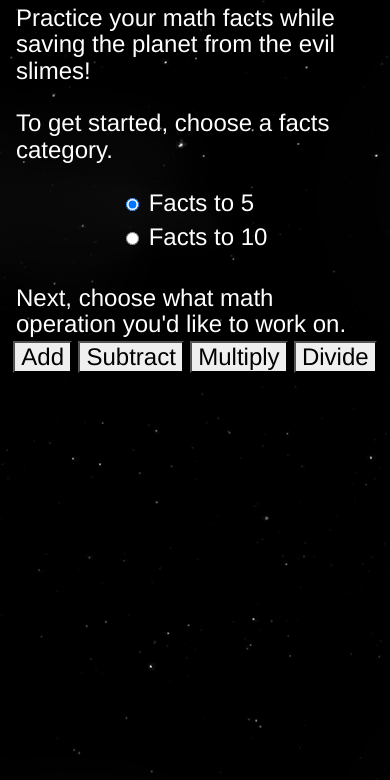
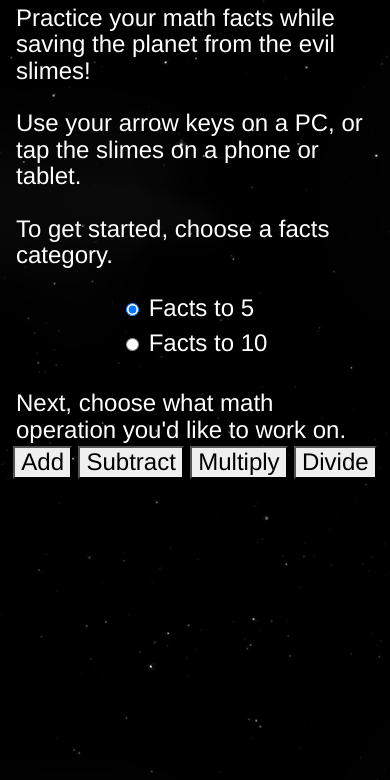
Before and after one commit to embeddedt/SpaceSlimes-BrainBlast, a plain HTML site: page index.html in a window 390 px wide. Shown: the part 64-844 px from the top of the page. Drawn offline with nearby package versions, Linux system fonts and the light colour scheme.

Commit message:
add mobile instructions

```diff
--- a/index.html
+++ b/index.html
@@ -43,6 +43,8 @@
                         <h1>Space Slimes</h1>
                         <span>Practice your math facts while saving the planet from the evil slimes!</span>
                         <br/>
+                        <span>Use your arrow keys on a PC, or tap the slimes on a phone or tablet.</span>
+                        <br/>
                         <span>To get started, choose a facts category.</span>
                         <br/>
                         <div style="text-align: left;">
```
